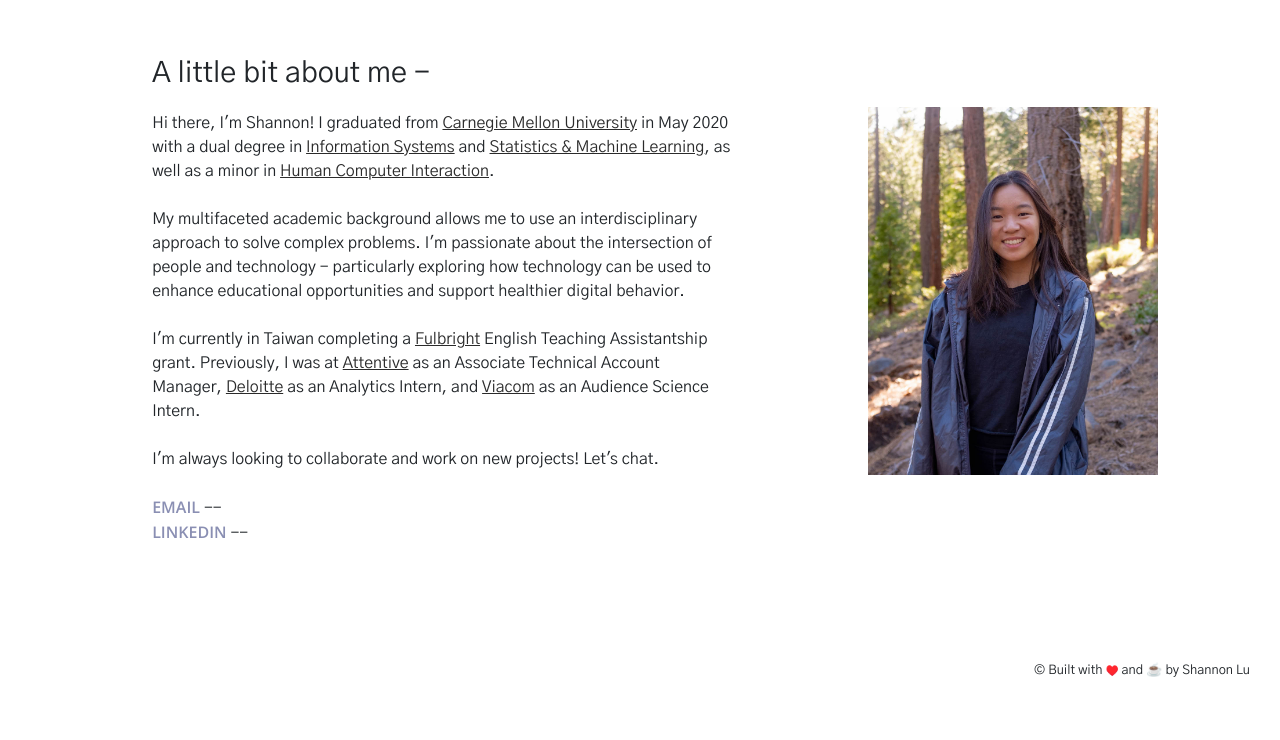
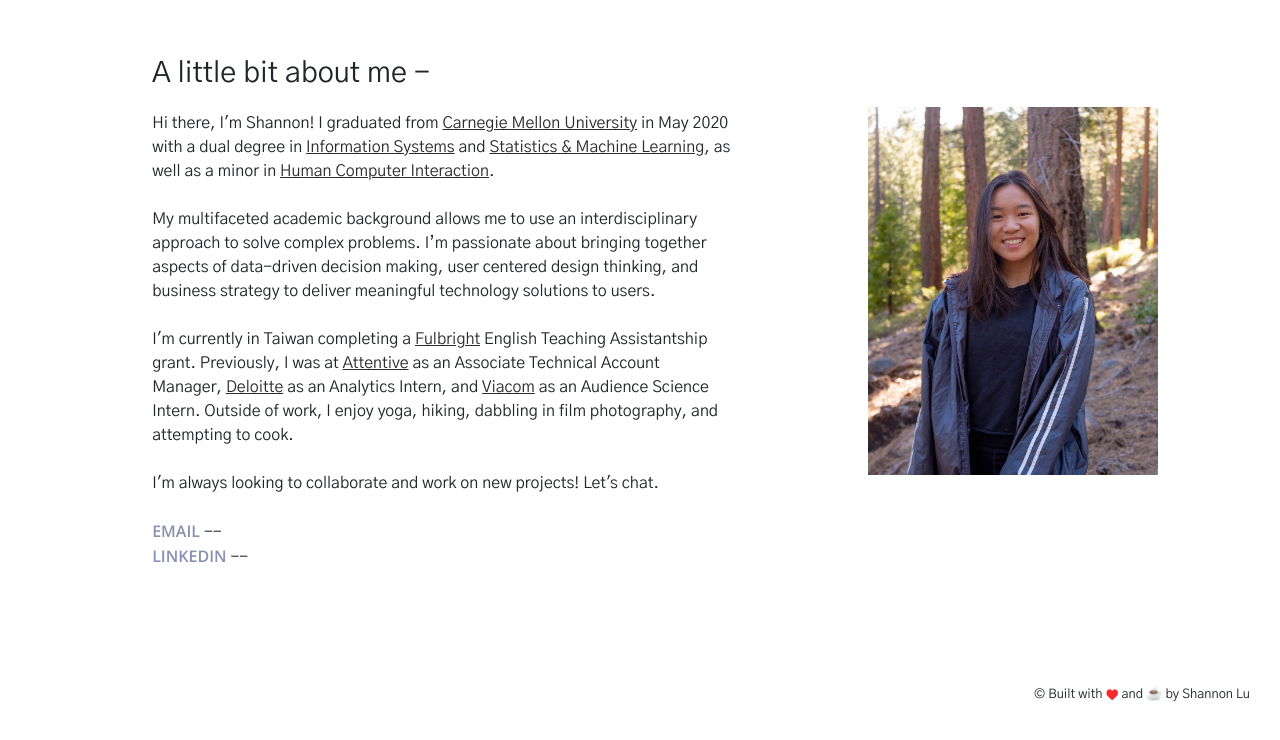
Before and after one commit to syl898/syl898.github.io, a plain HTML site: page about.html in a window 1280 px wide. Shown: the part 94-834 px from the top of the page. Drawn offline with nearby package versions, Linux system fonts and the light colour scheme.

Commit message:
Update about.html

```diff
--- a/about.html
+++ b/about.html
@@ -53,12 +53,14 @@
 
           <p id="about-text">
             Hi there, I'm Shannon! I graduated from <a href="http://www.cmu.edu/" target="_blank">Carnegie Mellon University</a> in May 2020 with a dual degree in <a href="http://www.cmu.edu/information-systems/" target="_blank">Information Systems</a> and <a href="http://stat.cmu.edu/undergraduate/majors#advising-quicktabs" target="_blank">Statistics & Machine Learning</a>, as well as a minor in <a href="http://hcii.cmu.edu/" target="_blank">Human Computer Interaction</a>. <br>
-            <br>My multifaceted academic background allows me to use an interdisciplinary approach to solve complex problems. I'm passionate about the intersection of people and technology - particularly exploring how technology can be used to enhance educational opportunities and support healthier digital behavior.
-            <!-- I’m passionate about bringing together aspects of data-driven decision making, user centered design thinking, and business strategy to deliver meaningful technology solutions to users. -->
+            <br>My multifaceted academic background allows me to use an interdisciplinary approach to solve complex problems.
+            <!-- I'm passionate about the intersection of people and technology - particularly exploring how technology can enhance equitable opportunities and support healthier behavior.-->
+            I’m passionate about bringing together aspects of data-driven decision making, user centered design thinking, and business strategy to deliver meaningful technology solutions to users.
 
             <br><br>
 
             I'm currently in Taiwan completing a <a href="http://us.fulbrightonline.org/" target="_blank">Fulbright</a> English Teaching Assistantship grant. Previously, I was at <a href="http://www.attentivemobile.com/" target="_blank"> Attentive</a> as an Associate Technical Account Manager, <a href="http://www2.deloitte.com/us/en/services/advisory.html" target="_blank">Deloitte</a> as an Analytics Intern, and <a href="http://science.viacom.com/" target="_blank">Viacom</a> as an Audience Science Intern.
+            Outside of work, I enjoy yoga, hiking, dabbling in film photography, and attempting to cook.
             <br><br>
 
             I'm always looking to collaborate and work on new projects! Let's chat.
```
